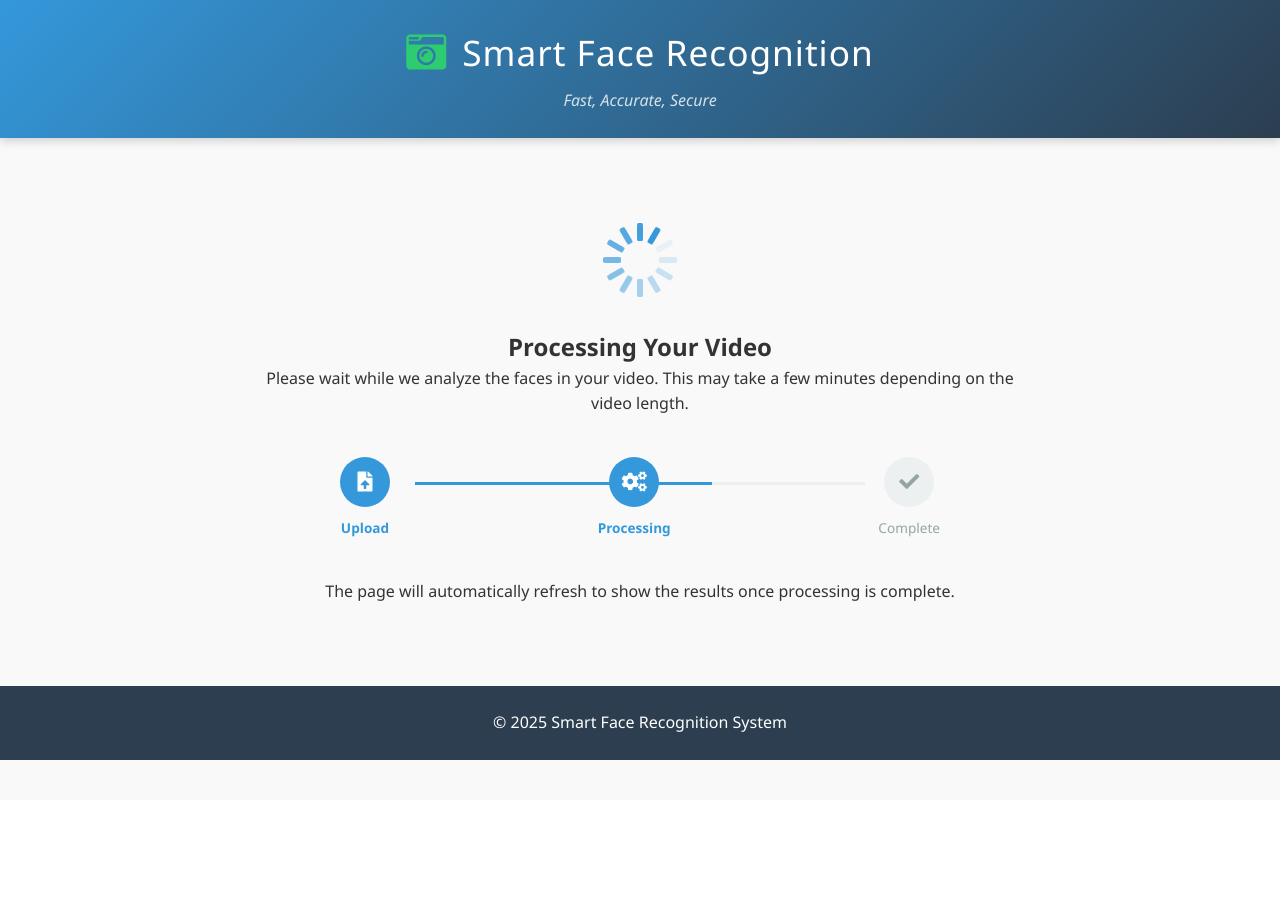
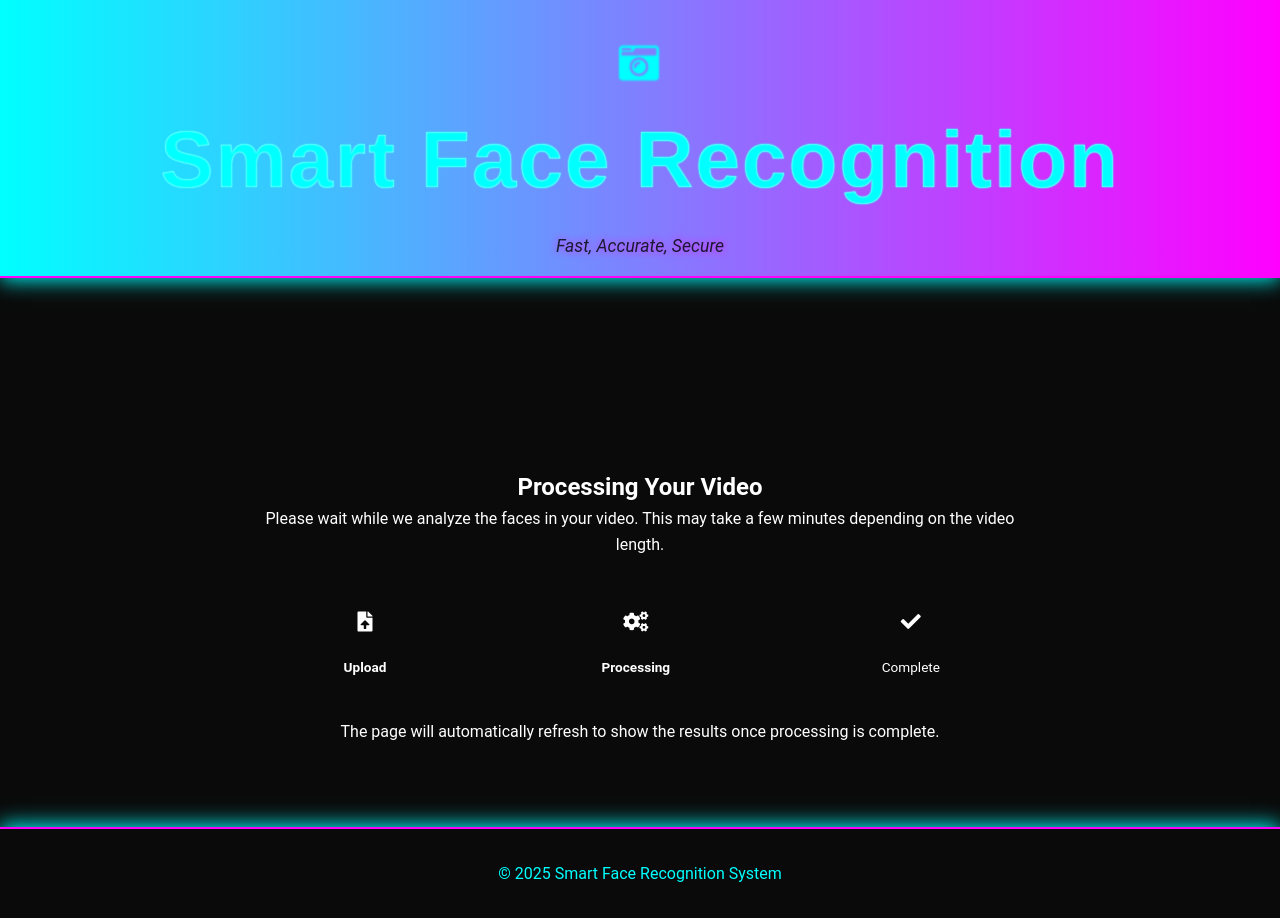
Before and after one commit to SanketKumarKar/face-recognition-project, a Flask app: page /process_status in a window 1280 px wide. Before the commit the page ends 760 px from the top, so only its background shows below. Run offline with Flask 2, Linux system fonts and the light colour scheme.

Commit message:
fix: remove blur, sharpen UI, update cache-busting, and style tagline

```diff
--- a/app.py
+++ b/app.py
@@ -32,7 +32,7 @@ processing_queue = queue.Queue()
 
 @app.route('/')
 def index():
-    return render_template('index.html', model_loaded=recognizer.model_loaded)
+    return render_template('index.html', model_loaded=recognizer.model_loaded, time=time)
 
 def generate_frames():
     cap = cv2.VideoCapture(0)
--- a/static/style.css
+++ b/static/style.css
@@ -1,13 +1,12 @@
+/* Neon Cyberpunk Theme inspired by portfolio */
 :root {
-    --primary-color: #3498db;
-    --secondary-color: #2ecc71;
-    --accent-color: #e74c3c;
-    --dark-color: #2c3e50;
-    --light-color: #ecf0f1;
-    --gray-color: #95a5a6;
-    --success-color: #27ae60;
-    --warning-color: #f39c12;
-    --danger-color: #c0392b;
+    --neon-pink: #ff00ff;
+    --neon-pink-dark: #ff1493;
+    --neon-cyan: #00ffff;
+    --dark-bg: #0a0a0a;
+    --section-bg: rgba(20, 20, 20, 0.95);
+    --text-primary: #ffffff;
+    --transition: all 0.4s cubic-bezier(0.4, 0, 0.2, 1);
 }
 
 * {
@@ -17,45 +16,49 @@
 }
 
 body {
-    font-family: 'Segoe UI', Tahoma, Geneva, Verdana, sans-serif;
-    background-color: #f9f9f9;
-    color: #333;
+    font-family: 'Roboto', 'Montserrat', 'Segoe UI', Tahoma, Geneva, Verdana, sans-serif;
+    background: var(--dark-bg);
+    color: var(--text-primary);
     line-height: 1.6;
     overflow-x: hidden;
+    min-height: 100vh;
 }
 
 /* Header */
 header {
-    background: linear-gradient(135deg, var(--primary-color), var(--dark-color));
-    color: white;
-    padding: 1.5rem;
+    background: linear-gradient(90deg, var(--neon-cyan), var(--neon-pink));
+    color: var(--text-primary);
+    padding: 2rem 1rem 1rem 1rem;
     text-align: center;
-    box-shadow: 0 2px 10px rgba(0, 0, 0, 0.2);
+    box-shadow: 0 2px 20px var(--neon-cyan);
+    border-bottom: 2px solid var(--neon-pink);
 }
 
 .logo {
-    display: flex;
-    align-items: center;
-    justify-content: center;
+    font-size: 2.5rem;
+    font-family: 'Montserrat', sans-serif;
+    font-weight: 700;
+    letter-spacing: 2px;
+    background: linear-gradient(90deg, var(--neon-cyan), var(--neon-pink));
+    -webkit-background-clip: text;
+    background-clip: text;
+    color: transparent;
+    text-shadow: 0 0 2px var(--neon-cyan), 0 0 1px #fff;
     margin-bottom: 0.5rem;
+    filter: none !important;
 }
 
 .logo i {
-    font-size: 2.5rem;
-    margin-right: 1rem;
-    color: var(--secondary-color);
-}
-
-.logo h1 {
-    font-size: 2.2rem;
-    font-weight: 300;
-    letter-spacing: 1px;
+    filter: none !important;
+    text-shadow: 0 0 2px var(--neon-cyan);
 }
 
 .tagline {
     font-style: italic;
+    color: #000 !important;
     opacity: 0.8;
-    font-size: 1rem;
+    font-size: 1.1rem;
+    text-shadow: 0 0 8px var(--neon-pink);
 }
 
 /* Main Content */
@@ -349,26 +371,32 @@ main {
     width: calc(100% - 3rem);
     margin: 0 1.5rem 1.5rem;
     padding: 0.8rem;
-    background-color: var(--primary-color);
-    color: white;
+    background: linear-gradient(90deg, var(--neon-cyan), var(--neon-pink));
+    color: var(--dark-bg);
     border: none;
-    border-radius: 5px;
+    border-radius: 2rem;
     cursor: pointer;
-    transition: background-color 0.3s;
+    transition: var(--transition);
     font-weight: bold;
+    font-size: 1.1rem;
+    box-shadow: 0 0 10px var(--neon-cyan);
 }
 
 .upload-btn:hover {
-    background-color: #2980b9;
+    background: linear-gradient(90deg, var(--neon-pink), var(--neon-cyan));
+    color: var(--dark-bg);
+    box-shadow: 0 0 20px var(--neon-pink);
 }
 
 /* Footer */
 footer {
-    background-color: var(--dark-color);
-    color: white;
-    padding: 1.5rem;
+    background: var(--dark-bg);
+    color: var(--neon-cyan);
+    padding: 2rem;
     text-align: center;
     margin-top: 2rem;
+    border-top: 2px solid var(--neon-pink);
+    box-shadow: 0 -2px 20px var(--neon-cyan);
 }
 
 .footer-links {
--- a/templates/index.html
+++ b/templates/index.html
@@ -4,7 +4,7 @@
     <meta charset="UTF-8">
     <meta name="viewport" content="width=device-width, initial-scale=1.0">
     <title>Smart Face Recognition</title>
-    <link rel="stylesheet" href="{{ url_for('static', filename='style.css') }}">
+    <link rel="stylesheet" href="{{ url_for('static', filename='style.css') }}?v={{ config['VERSION'] if config.get('VERSION') else time.time() }}">
     <link rel="stylesheet" href="https://cdnjs.cloudflare.com/ajax/libs/font-awesome/5.15.4/css/all.min.css">
 </head>
 <body>
```
Also changed, not shown: other parts of static/style.css (+87 -69 lines).
